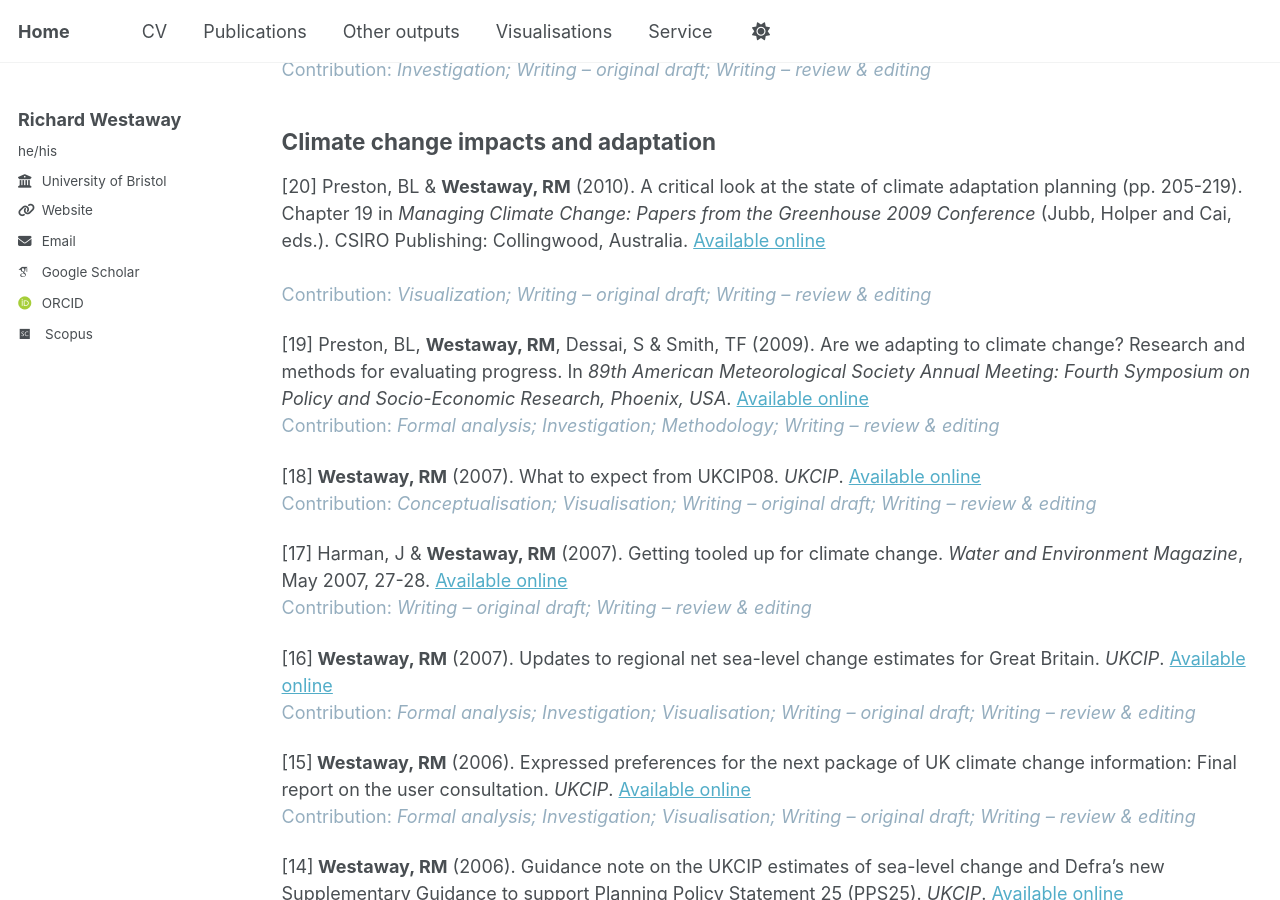
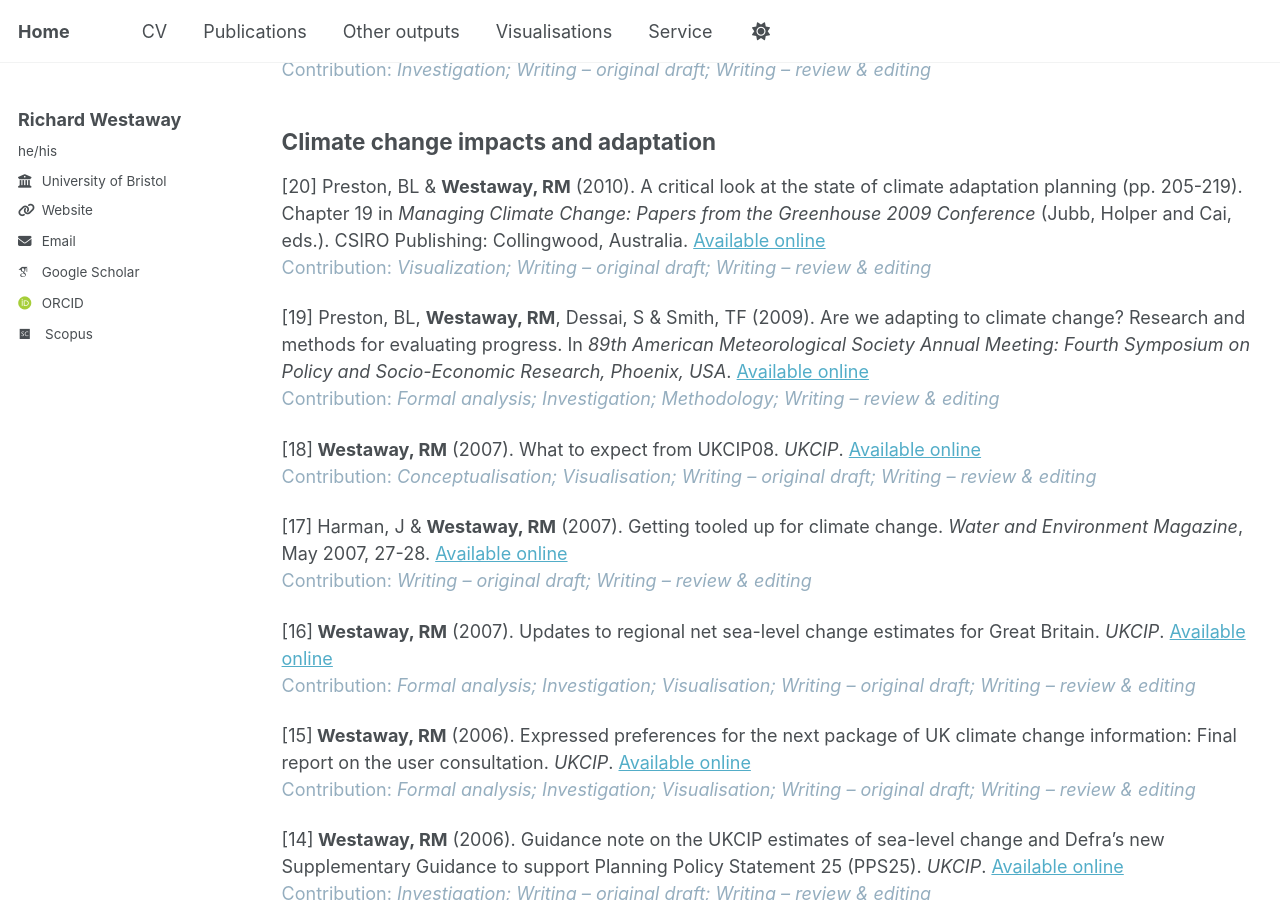
Before and after one commit to richardwestaway/richardwestaway.github.io, a Jekyll site: the page built from _pages/outputs.html, in a window 1280 px wide and 900 px high, scrolled down 2731 px. Built offline with Jekyll 4.4.1, drawn with Linux system fonts in a browser that asks for light colours; some web fonts are replaced; comment, search, counter and statistics services are not loaded.

Commit message:
Update outputs.html

```diff
--- a/_pages/outputs.html
+++ b/_pages/outputs.html
@@ -63,7 +63,7 @@ author_profile: true
 
 <h2>Climate change impacts and adaptation</h2>
 
-<p>[20] Preston, BL &amp; <strong>Westaway, RM</strong> (2010). A critical look at the state of climate adaptation planning (pp. 205-219). Chapter 19 in <i>Managing Climate Change: Papers from the Greenhouse 2009 Conference </i>(Jubb, Holper and Cai, eds.). CSIRO Publishing: Collingwood, Australia. <a href="https://bioone.org/ebook/download?urlId=10.1071/978064310017622.205.220.2010.22&isFullBook=false" target="_blank" rel="noopener">Available online</a><br /><span style="color: #95aebf;"><br /><span style="color: #95aebf;">Contribution:<em> Visualization; Writing – original draft; Writing – review &amp; editing</em></span></p>
+<p>[20] Preston, BL &amp; <strong>Westaway, RM</strong> (2010). A critical look at the state of climate adaptation planning (pp. 205-219). Chapter 19 in <i>Managing Climate Change: Papers from the Greenhouse 2009 Conference </i>(Jubb, Holper and Cai, eds.). CSIRO Publishing: Collingwood, Australia. <a href="https://bioone.org/ebook/download?urlId=10.1071/978064310017622.205.220.2010.22&isFullBook=false" target="_blank" rel="noopener">Available online</a><br /><span style="color: #95aebf;">Contribution:<em> Visualization; Writing – original draft; Writing – review &amp; editing</em></span></p>
 
 <p>[19] Preston, BL, <strong>Westaway, RM</strong>, Dessai, S &amp; Smith, TF (2009). Are we adapting to climate change? Research and methods for evaluating progress. In <i>89th American Meteorological Society Annual Meeting: Fourth Symposium on Policy and Socio-Economic Research, Phoenix, USA</i>. <a href="https://ams.confex.com/ams/pdfpapers/148838.pdf" target="_blank" rel="noopener">Available online</a><br /><span style="color: #95aebf;">Contribution:<em> Formal analysis; Investigation; Methodology; Writing – review &amp; editing</em></span></p>
 
```
